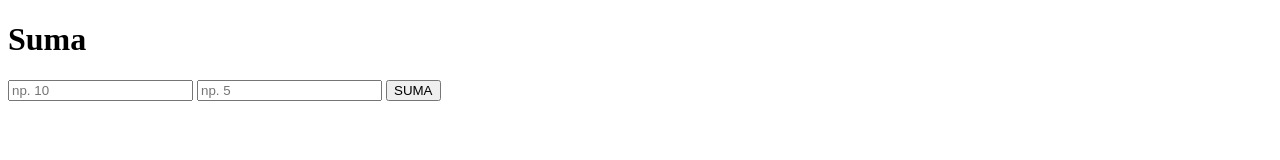
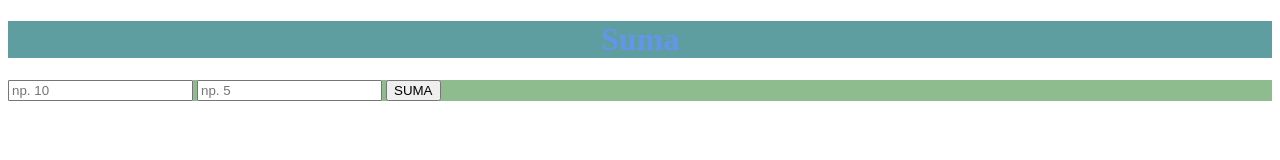
Before and after one commit to JakubKwolek3B/PSI1, a plain HTML site: page index.html in a window 1280 px wide. Drawn offline with Linux system fonts and the light colour scheme.

Commit message:
added css styling

```diff
--- a/index.html
+++ b/index.html
@@ -5,6 +5,7 @@
     <meta charset="UTF-8">
     <meta name="viewport" content="width=device-width, initial-scale=1.0">
     <meta http-equiv="X-UA-Compatible" content="ie=edge">
+    <link rel="stylesheet" href="main.css">
     <title>Suma</title>
 </head>
 
--- /dev/null
+++ b/main.css
@@ -0,0 +1,9 @@
+header {
+    background-color: cadetblue;
+    text-align: center;
+    color: cornflowerblue;
+}
+
+main {
+    background-color: darkseagreen;
+}
```
